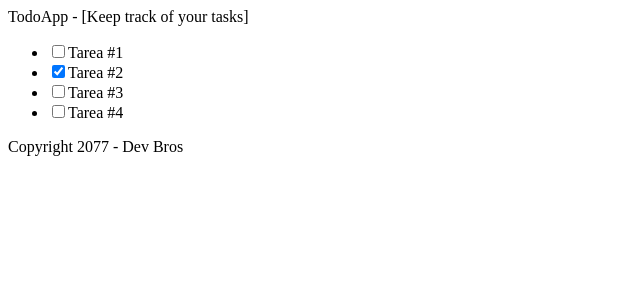
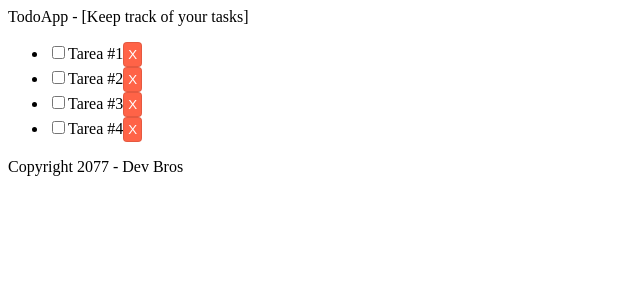
Before and after one commit to Cristian-Prieto/my-todo-list, a React (Create React App) app: page / in a window 1280 px wide. Shown: the top 300 px of the page, without its empty margins (0-640 px from the left). Built offline with nearby package versions, Linux system fonts and the light colour scheme.

Commit message:
Sesion 03

```diff
--- a/src/App.jsx
+++ b/src/App.jsx
@@ -1,8 +1,11 @@
+// import { useState } from "react";
+// import { CounterStrike } from "./components/CounterStrike";
 import { Footer } from "./components/Footer";
 import { Header } from "./components/Header";
 import { TodoList } from "./components/TodoList";
 
 function App() {
+  // const [count, setCount] = useState(0);
   const footerYear = "2077";
 
   return (
@@ -10,6 +13,7 @@ function App() {
       <Header />
       <TodoList />
       <Footer year={footerYear} />
+      {/* <CounterStrike count={count} setCount={setCount} /> */}
     </div>
   );
 }
--- a/src/components/Button.jsx
+++ b/src/components/Button.jsx
@@ -1,11 +1,10 @@
-export function Button(props) {
+export function Button({ tipo, text, cuandoClickeo }) {
   /*
   props = {
     text: "algun string"
   }
   */
-  console.log({ props });
-  const bgColor = props.tipo === "danger" ? "red" : "tomato";
+  const bgColor = tipo === "danger" ? "red" : "tomato";
 
   return (
     <button
@@ -17,9 +16,9 @@ export function Button(props) {
         color: "white",
         marginRight: "8px",
       }}
-      onClick={props.cuandoClickeo}
+      onClick={cuandoClickeo}
     >
-      {props.text}
+      {text}
     </button>
   );
 }
--- a/src/components/TodoItem.jsx
+++ b/src/components/TodoItem.jsx
@@ -1,9 +1,19 @@
-export function TodoItem(props) {
+import { Button } from "./Button";
+
+export function TodoItem({ todo, changeTodoState, deleteTodo }) {
   return (
     <li>
       <label>
-        <input type="checkbox" checked={props.todo.completed} />
-        {props.todo.title}
+        <input type="checkbox" checked={todo.completed} onChange={() => changeTodoState(todo)} />
+        <span
+          style={{
+            color: todo.completed ? "gray" : "black",
+            textDecoration: todo.completed ? "line-through" : "none",
+          }}
+        >
+          {todo.title}
+        </span>
+        <Button text="X" cuandoClickeo={() => deleteTodo(todo)} />
       </label>
     </li>
   );
--- a/src/components/TodoList.jsx
+++ b/src/components/TodoList.jsx
@@ -1,13 +1,14 @@
+import { useState } from "react";
 import { TodoItem } from "./TodoItem";
-export function TodoList() {
-  const todos = [
+
+const INITIAL_TODOS = [
   {
     title: "Tarea #1",
     completed: false,
   },
   {
     title: "Tarea #2",
-      completed: true,
+    completed: false,
   },
   {
     title: "Tarea #3",
@@ -19,11 +20,53 @@ export function TodoList() {
   },
 ];
 
+export function TodoList() {
+  const [todos, setTodos] = useState(INITIAL_TODOS);
+
+  const changeTodoState = (todoToModify) => {
+    /* Esta es la mejor forma de hacerlo */
+    // setTodos((prevState) =>
+    //   prevState.map((todo) => {
+    //     if (todo.title === todoToModify.title) {
+    //       return { ...todo, completed: !todo.completed };
+    //     }
+    //     return todo;
+    //   })
+    // );
+
+    const updatedTodosList = todos.map((todo) => {
+      if (todo.title === todoToModify.title) {
+        return { ...todo, completed: !todo.completed };
+      }
+      return todo;
+    });
+    setTodos(updatedTodosList);
+
+    /* La peor manera, iterás como mil veces. */
+    // const newTodosList = [...todos];
+    // const foundElement = newTodosList.find((todo) => todo.title === todoToModify.title);
+    // const indexFound = newTodosList.indexOf(foundElement);
+    // newTodosList[indexFound].completed = !newTodosList[indexFound].completed;
+
+    // setTodos(newTodosList);
+  };
+
+  const deleteTodo = (todoToDelete) => {
+    const updatedTodosList = todos.filter((todo) => todo.title !== todoToDelete.title);
+
+    setTodos(updatedTodosList);
+  };
+
+  // TODO: Define function to add a new todo
+  const addTodo = (todoTitle) => {};
+
   return (
     <main>
+      {/* Componente aun no definido. Se va a encargar de manejar el nombre de la tarea y ejecutar addTodo cuando corresponda. */}
+      {/* <AddTodo /> */}
       <ul>
         {todos.map((todo) => (
-          <TodoItem todo={todo} />
+          <TodoItem key={todo.title} todo={todo} changeTodoState={changeTodoState} deleteTodo={deleteTodo} />
         ))}
       </ul>
     </main>
```
Also changed, not shown: src/components/CounterStrike.jsx (added, +14 -0 lines). Lines whose indentation alone changed are shown as unchanged.
